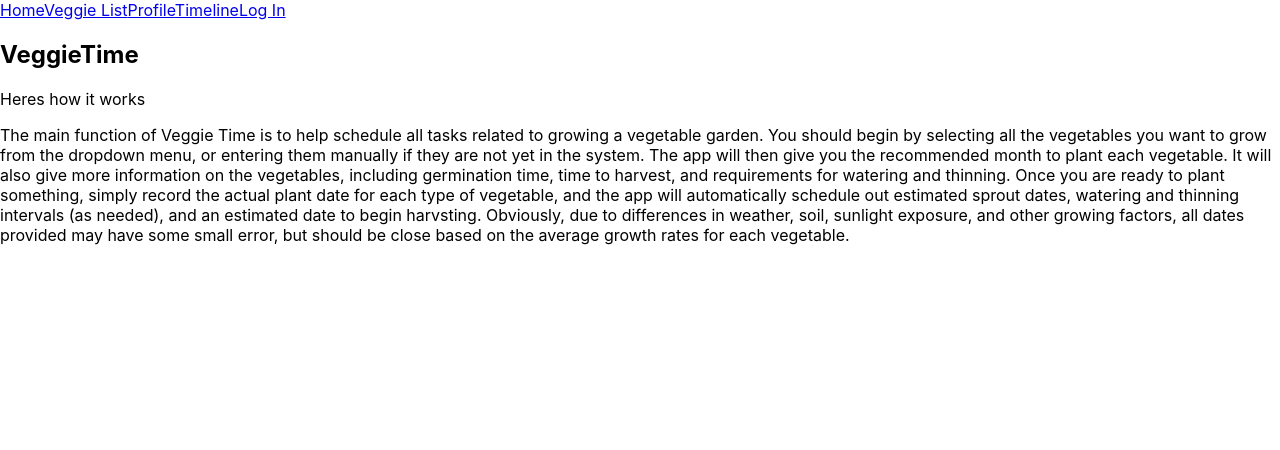
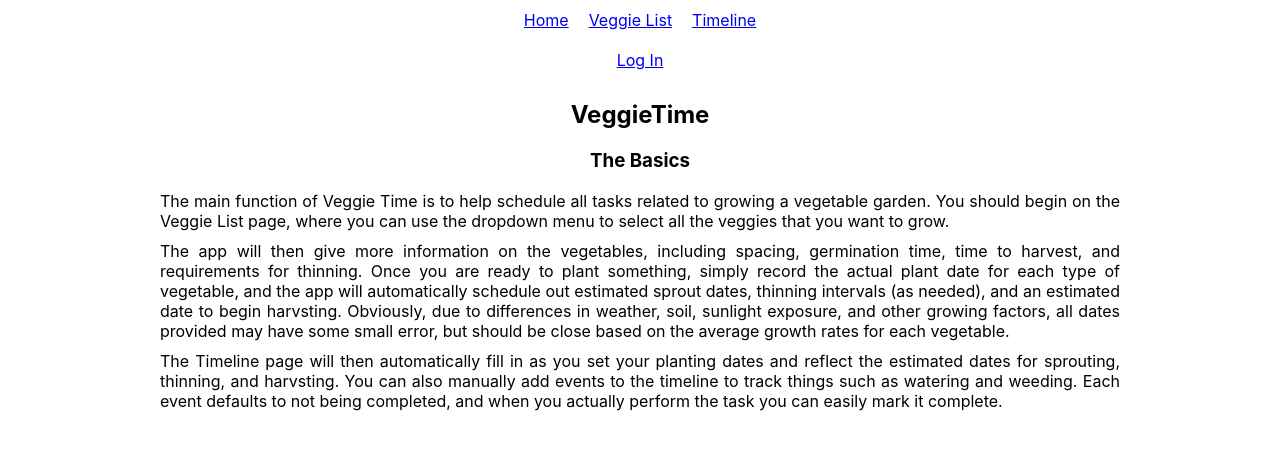
Before and after one commit to Leojanas/veggie-time, a React (Create React App) app: page / in a window 1280 px wide. Shown: the top 450 px of the page. Built offline with nearby package versions, Linux system fonts and the light colour scheme.

Commit message:
Initial format and styling

```diff
--- /dev/null
+++ b/src/Home/home.css
@@ -0,0 +1,9 @@
+h2{
+    text-align: center;
+}
+.narrow{
+    width: 75%;
+    margin: 0 auto;
+    text-align: justify;
+    margin-bottom: 10px;
+}
--- a/src/Home/home.js
+++ b/src/Home/home.js
@@ -1,5 +1,6 @@
 import {React, Component} from 'react';
 import Nav from '../Nav/nav';
+import './home.css';
 
 class Home extends Component{
 
@@ -8,16 +9,23 @@ class Home extends Component{
         <div>
             <Nav />
             <h2>VeggieTime</h2>
-            <p>Heres how it works</p>
-            <p>The main function of Veggie Time is to help schedule all tasks related to growing a vegetable garden.
-                You should begin by selecting all the vegetables you want to grow from the dropdown menu, or entering them
-                manually if they are not yet in the system.  The app will then give you the recommended month to plant each
-                vegetable.  It will also give more information on the vegetables, including germination time, time to harvest,
-                and requirements for watering and thinning.  Once you are ready to plant something, simply record the actual
-                plant date for each type of vegetable, and the app will automatically schedule out estimated sprout dates,
-                watering and thinning intervals (as needed), and an estimated date to begin harvsting.  Obviously, due to
+            <h3>The Basics</h3>
+            <p className='narrow'>The main function of Veggie Time is to help schedule all tasks related to growing a vegetable garden.
+                You should begin on the Veggie List page, where you can use the dropdown menu to select all the veggies that you want
+                to grow.
+            </p>
+            <p className='narrow'>The app will then give more information on the vegetables, including spacing, germination time, time to harvest,
+                and requirements for thinning.  Once you are ready to plant something, simply record the actual
+                plant date for each type of vegetable, and the app will automatically schedule out estimated sprout dates, thinning intervals (as needed),
+                and an estimated date to begin harvsting.  Obviously, due to
                 differences in weather, soil, sunlight exposure, and other growing factors, all dates provided may have some
                 small error, but should be close based on the average growth rates for each vegetable.
+            </p>
+            <p className='narrow'>
+                The Timeline page will then automatically fill in as you set your planting dates and reflect the estimated dates
+                for sprouting, thinning, and harvsting.  You can also manually add events to the timeline to track things
+                such as watering and weeding. Each event defaults to not being completed, and when you actually perform the task
+                you can easily mark it complete.
             </p>
         </div>
     )}
--- a/src/ListItem/list-item.css
+++ b/src/ListItem/list-item.css
@@ -1,3 +1,36 @@
+h4{
+    text-align: center;
+    margin-top: 0px;
+}
 .list-item{
     border: 2px solid;
+    margin: 0 auto;
+    margin-bottom: 10px;
+
 }
+.group{
+    display: flex;
+    flex-direction: row;
+    justify-content: center;
+    margin: 0 auto;
+    margin-bottom: 10px;
+    margin-top: 0px;
+}
+.item{
+    margin: 10px;
+}
+.item-title{
+    margin-bottom: 0px;
+}
+.center{
+    text-align: center;
+}
+.bottom{
+    margin-bottom: 30px;
+}
+
+@media (min-width: 300px){
+    .list-item{
+        width: 280px;
+    }
+}
--- /dev/null
+++ b/src/Nav/nav.css
@@ -0,0 +1,14 @@
+a{
+    padding: 10px;
+}
+.nav{
+    margin: auto;
+    width: 80%;
+    display: flex;
+    flex-direction: row;
+    justify-content: center;
+
+}
+#logout {
+    float: right;
+}
--- a/src/Nav/nav.js
+++ b/src/Nav/nav.js
@@ -1,6 +1,7 @@
 import {React, Component} from 'react';
 import {Link} from 'react-router-dom';
 import tokenService from '../Services/token-service';
+import './nav.css';
 
 class Nav extends Component {
     constructor(props){
@@ -13,24 +14,29 @@ class Nav extends Component {
         window.location.reload();
     }
     renderLogOut = () => {
-        return (<button onClick={this.handleLogOut}>Log Out</button>)
+        return (<div id='logout'><button onClick={this.handleLogOut}>Log Out</button></div>)
     }
     renderLogIn = () => {
         return (<Link to='/log-in'>Log In</Link>)
     }
     render() {
         return(
-            <div>
+        <div>
+            <div className='nav'>
                 <Link to='/'>Home</Link>
                 <Link to='/veggie-list'>Veggie List</Link>
-                <Link to='/profile'>Profile</Link>
+                {/*<Link to='/profile'>Profile</Link>
+                    This feature has not yet been implemented*/}
                 <Link to='/timeline'>Timeline</Link>
+
+            </div>
+            <div className='nav'>
                 {tokenService.hasAuthToken()
                     ? this.renderLogOut()
                     : this.renderLogIn()
                 }
             </div>
-
+        </div>
         )
     }
 }
--- a/src/Services/event-service.js
+++ b/src/Services/event-service.js
@@ -14,7 +14,6 @@ const eventService = {
         let formattedDates = dates.map(date => {
             return date.toJSON().split('T')[0]
         })
-        console.log(formattedDates)
         return formattedDates;
     },
     generateEvents(dates, veggie){
@@ -29,7 +28,6 @@ const eventService = {
             }
             events.push(event);
         }
-        console.log(events)
         return events
     }
 };
--- a/src/Timeline/timeline.js
+++ b/src/Timeline/timeline.js
@@ -96,7 +96,7 @@ class Timeline extends Component {
     render() {
         let days = [];
         let viewButton = (<button type='button' onClick={this.toggleView}>Full View</button>);
-        let addEvent = (<button type='button' onClick={this.toggleAddEvent}>Add Event</button>)
+        let addEvent = (<div className='group bottom'><button type='button' onClick={this.toggleAddEvent}>Add Event</button></div>)
         if(this.state.fullView){
             viewButton = (<button type='button' onClick={this.toggleView}>Day View</button>)
             for(let i=0; i<this.state.dates.length; i++){
@@ -128,8 +128,10 @@ class Timeline extends Component {
         return (
             <div>
                 <Nav />
-                Timeline
+                <h2>Timeline</h2>
+                <div id='viewButton'>
                 {viewButton}
+                </div>
                 {days}
                 {addEvent}
             </div>
--- /dev/null
+++ b/src/TimelineDay/timeline-day.css
@@ -0,0 +1,34 @@
+#title-area{
+    display: flex;
+    flex-direction: row;
+    justify-content: space-around;
+    align-items: center;
+    margin-bottom: 20px;
+}
+#title-area button{
+    padding-top: 0px;
+    padding-bottom: 0px;
+    height: 100%;
+}
+#viewButton{
+    margin-top: 20px;
+    margin-bottom: 20px;
+}
+.event{
+    border: 2px solid;
+    list-style-type: none;
+}
+h3{
+    text-align: center;
+}
+ul{
+    width: 200px;
+    margin: 0 auto;
+    padding: 0px;
+}
+@media(min-width: 800px){
+    #title-area{
+        width: 800px;
+        margin: 0 auto;
+    }
+}
--- a/src/TimelineDay/timeline-day.js
+++ b/src/TimelineDay/timeline-day.js
@@ -1,5 +1,6 @@
 import {React, Component} from 'react';
 import apiService from '../Services/api-service';
+import './timeline-day.css';
 
 class TimelineDay extends Component {
     handleMarkComplete = (event) => {
@@ -11,7 +12,7 @@ class TimelineDay extends Component {
     render() {
         let titleArea = (<h3>{this.props.date.toDateString()}</h3>)
         if(this.props.view === 'day'){
-            titleArea = (<div>
+            titleArea = (<div id='title-area'>
                 <button type='button' onClick={this.props.handlePreviousDay}>Previous Day</button>
                 <h3>{this.props.date.toDateString()}</h3>
                 <button type='button' onClick={this.props.handleNextDay}>Next Day</button>
@@ -23,17 +24,16 @@ class TimelineDay extends Component {
             if(this.props.items[i].completed){
                 completed = (<p>Task Complete</p>)
             }
-            items.push(<li key={i}>
-                <p>{this.props.items[i].event_type}</p>
-                <p>{this.props.items[i].notes}</p>
+            items.push(<li key={i} className='event'>
+                <p className='center'><b>{this.props.items[i].event_type}</b></p>
+                <p className='center'>{this.props.items[i].notes}</p>
                 {completed}
             </li>)
         }
         return (
             <div>
                 {titleArea}
-                <div>
-                    <h3>Tasks Today</h3>
+                <div className='group'>
                     <ul>
                     {items}
                     </ul>
--- /dev/null
+++ b/src/VeggieList/veggie-list.css
@@ -0,0 +1,11 @@
+#veggie-list{
+    display: flex;
+    flex-direction: column;
+}
+
+@media (min-width: 800px){
+    #veggie-list{
+        flex-direction: row;
+        flex-wrap: wrap;
+    }
+}
--- a/src/VeggieList/veggie-list.js
+++ b/src/VeggieList/veggie-list.js
@@ -4,6 +4,7 @@ import Nav from '../Nav/nav';
 import ListItem from '../ListItem/list-item';
 import apiService from '../Services/api-service';
 import tokenService from '../Services/token-service';
+import './veggie-list.css';
 
 class VeggieList extends Component {
     constructor(props){
@@ -78,7 +79,7 @@ class VeggieList extends Component {
                 options.push(<option value={this.state.allVeggies[i].veggie_name} key={i}>{this.state.allVeggies[i].veggie_name}</option>)
             }
             addVeggie = (
-                <div>
+                <div className='group bottom'>
                     <select onChange={this.handleChangeSelect} defaultValue={this.state.allVeggies[0].veggie_name}>
                         {options}
                     </select>
@@ -87,7 +88,9 @@ class VeggieList extends Component {
             )
         }else{
             addVeggie = (
-                <button type='button' onClick={this.toggleAddVeggie}>Add Veggie</button>
+                <div className='group bottom'>
+                    <button type='button' onClick={this.toggleAddVeggie}>Add Veggie</button>
+                </div>
             )
         }
         let itemsArray = this.state.gardenVeggies;
@@ -106,7 +109,9 @@ class VeggieList extends Component {
             <div>
                 <Nav />
                 <h2>Veggie List</h2>
+                <div id='veggie-list'>
                 {items}
+                </div>
                 {addVeggie}
             </div>
         )
```
Also changed, not shown: src/ListItem/list-item.js (+23 -9 lines), 1 other file (tests, documents, lock files or other folders).
